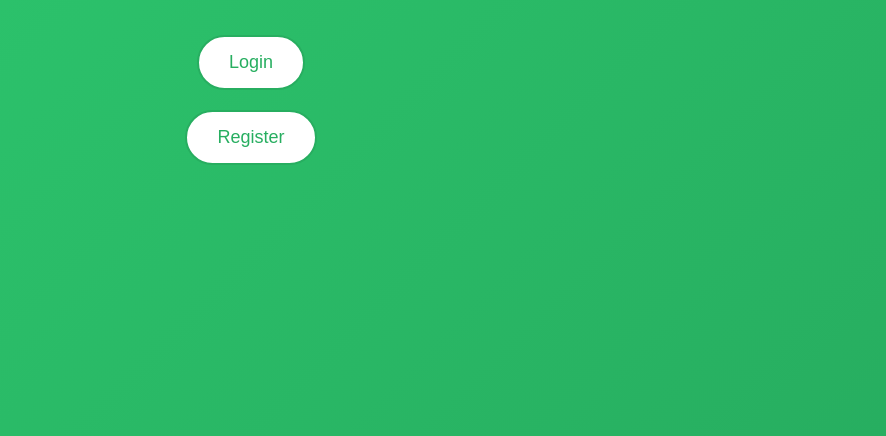
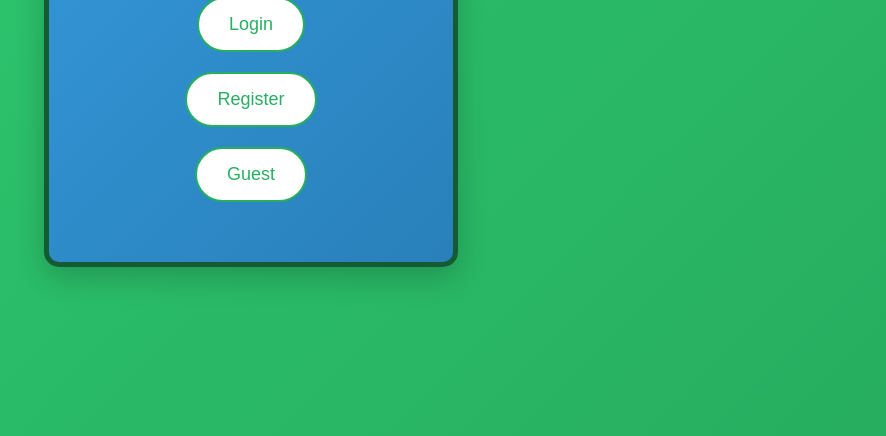
Before and after one commit to stuffstuff554/RCSSoftware-V2, a plain HTML site: page Data/Local/index.html in a window 1280 px wide. Shown: the part 364-800 px from the top of the page, without its empty margins (389-1275 px from the left). Drawn offline with Linux system fonts and the light colour scheme.

Commit message:
new file:   Data/Local/FAVICON/RCSSV5Delux.png modified:   Data/Local/index.html new file:   Data/Local/script.js modified:   Data/Local/style.css

```diff
--- a/Data/Local/index.html
+++ b/Data/Local/index.html
@@ -5,12 +5,15 @@
     <meta name="viewport" content="width=device-width, initial-scale=1.0">
     <title>RCSS - Landing</title>
     <link rel="stylesheet" href="style.css">
+    <script src="script.js"></script>
+    <link rel="icon" href="FAVICON/RCSSV5Delux.png">
 </head>
 <body>
     <div class="container">
         <h1>RCSSoftware</h1>
-        <button class="animated-button">Login</button><br>
-        <button class="animated-button">Register</button><br>
+        <button class="animated-button" id="LoginButton">Login</button><br>
+        <button class="animated-button" id="RegisterButton">Register</button><br>
+        <button class="animated-button" id="GuestButton">Guest</button>
     </div>
 </body>
 </html>
--- a/Data/Local/style.css
+++ b/Data/Local/style.css
@@ -13,6 +13,11 @@ body {
 /* Container styling */
 .container {
     text-align: center;
+    background: linear-gradient(135deg, #3498db, #2980b9); /* Smooth blue gradient */
+    border: 5px solid #145a32; /* Dark green border */
+    border-radius: 15px; /* Rounded corners for the border */
+    padding: 50px;
+    box-shadow: 0 10px 30px rgba(0, 0, 0, 0.2); /* Adding a shadow for depth */
 }
 
 /* Title styling */
@@ -29,7 +34,7 @@ button.animated-button {
     border: 2px solid #27ae60;
     padding: 15px 30px;
     font-size: 18px;
-    border-radius: 30px;
+    border-radius: 30px; /* Circular edges for the buttons */
     cursor: pointer;
     transition: all 0.3s ease;
     margin: 10px;
```
Also changed, not shown: Data/Local/FAVICON/RCSSV5Delux.png (added), Data/Local/script.js (added).
